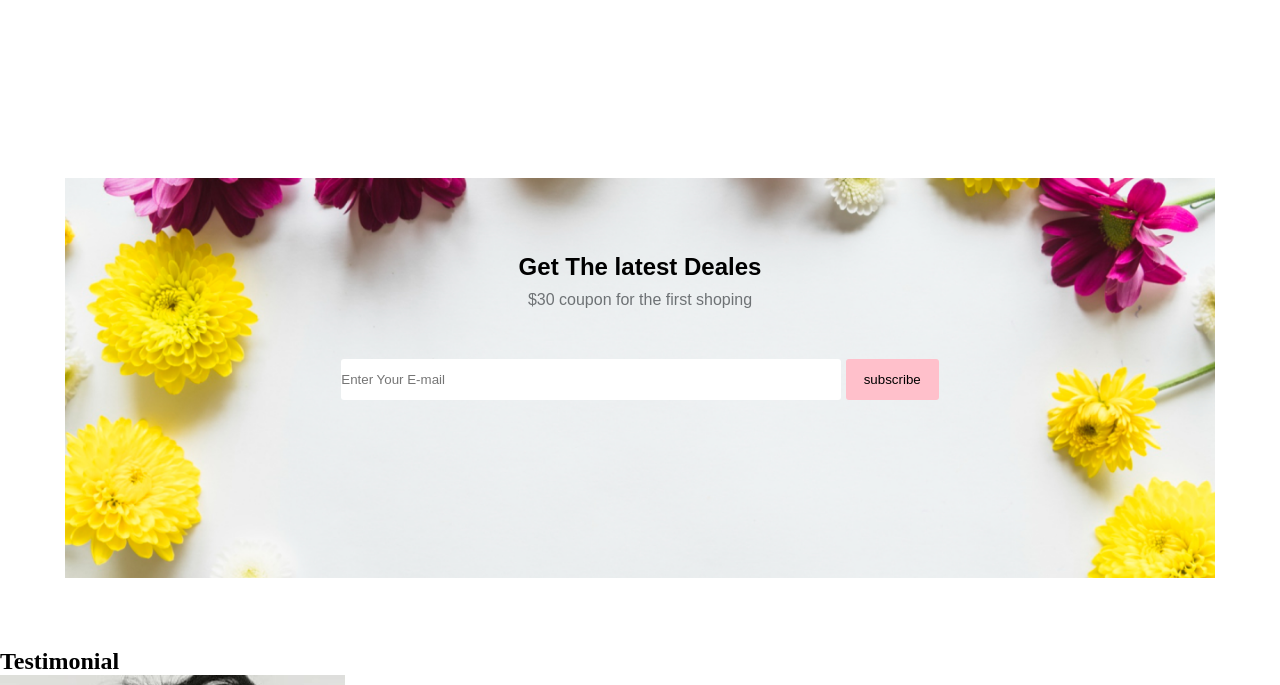
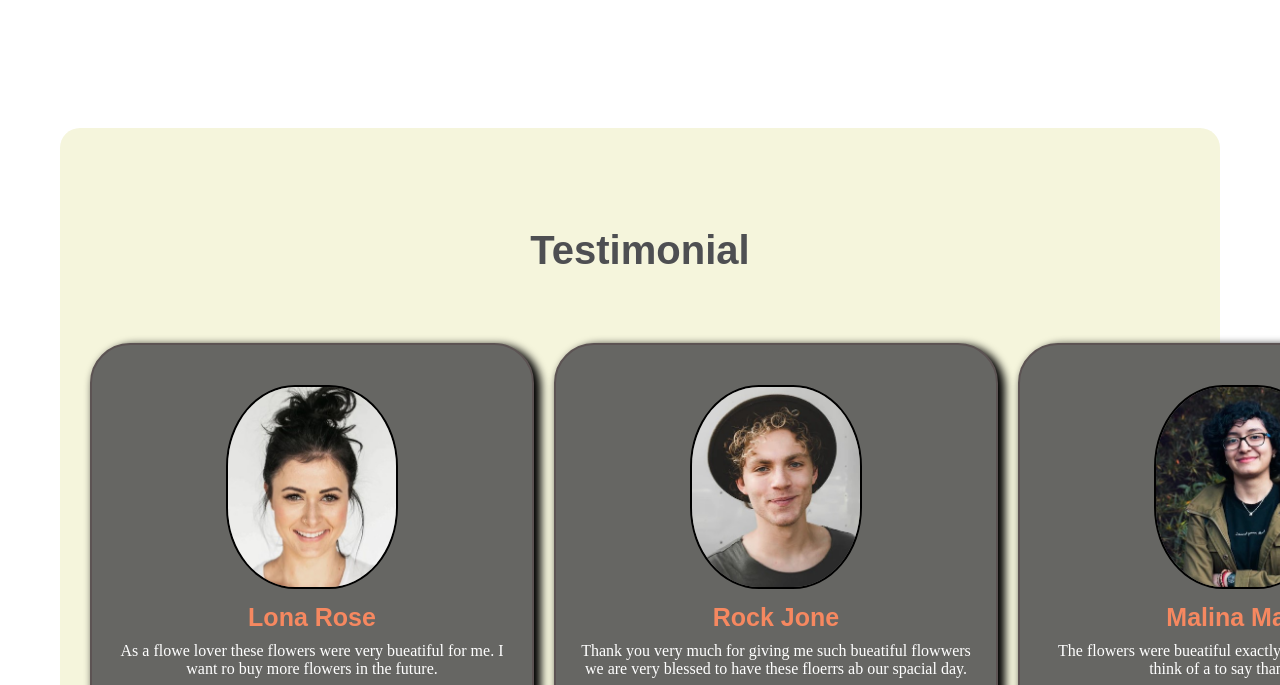
Before and after one commit to chandonkumar23/Asignment, a plain HTML site: page index.html in a window 1280 px wide. Shown: the part 3110-3795 px from the top of the page. Drawn offline with Linux system fonts and the light colour scheme; a web font is replaced by a local one.

Commit message:
added the testimonial section

```diff
--- a/index.html
+++ b/index.html
@@ -56,6 +56,8 @@
                     <img src="flower img/pngwing 8.png" alt="">
                 </div>
             </div>
+
+
             <!---------------instagram--------->
             <div class="instagram-section">
                 <h2 class="instagran-title">Instagram</h2>
@@ -68,8 +70,56 @@
                      <img src="flower img/Rectangle 6.png" alt="">
                      </div>
             </div>
-            <!----------------------subscribe------>
-            <div class="latest-section">
+
+            <!-------------------------testimonial-------------------------->
+            <div class="testimonial-section">
+                <h2 class="testimonial-title">Testimonial</h2>
+                <div class="tesimonial-content">
+                    <div class="tesimonial-column">
+                        <img class="test-img" src="persone/peesone1.jpg" alt="">
+                        <div class="persone-info">
+                        <h3 class="persone-name">Lona Rose</h3>
+                        <p class="persone-discription">As a flowe lover these flowers were very bueatiful for me. I want ro buy more flowers in the future.
+                            </p>
+                        </div>
+                        <div class="social-icon">
+                            <i class="fa-brands fa-facebook"></i>
+                            <i class="fa-brands fa-instagram"></i>
+                            <i class="fa-brands fa-twitter"></i>
+                        </div>
+                    </div>
+                    <div class="tesimonial-column">
+                        <img class="test-img" src="persone/persone3.jpg" alt="">
+                        <div class="persone-info">
+                        <h3 class="persone-name">Rock Jone</h3>
+                        <p class="persone-discription">Thank you very much for giving me such bueatiful flowwers we are very blessed to have these floerrs ab our spacial day.
+                        </p>
+                        </div>
+                        <div class="social-icon">
+                            <i class="fa-brands fa-facebook"></i>
+                            <i class="fa-brands fa-instagram"></i>
+                            <i class="fa-brands fa-twitter"></i>
+                        </div>
+                    </div>
+                    <div class="tesimonial-column">
+                        <img class="test-img" src="persone/persone2.jpg" alt="">
+                        <div class="persone-info">
+                        <h3 class="persone-name">Malina Maya</h3>
+                        <p class="persone-discription">The flowers were bueatiful exactly what i aske for,I can't think of a to say thank you.a
+
+                        </p>
+                        </div>
+                        <div class="social-icon">
+                            <i class="fa-brands fa-facebook"></i>
+                            <i class="fa-brands fa-instagram"></i>
+                            <i class="fa-brands fa-twitter"></i>
+                        </div>
+                    </div>
+                </div>
+            </div>
+
+              <!----------------------subscribe------>
+              <div class="latest-section">
                 <div class="latset-content">
                     <div class="latest-info">
                        <h2 class="latest-title">Get The latest Deales</h2>
@@ -79,43 +129,7 @@
                     </div>
                 </div>
             </div>
-            <div class="testimonial-section">
-                <h2 class="testimonial-title">Testimonial</h2>
-                <div class="tesimonial-content">
-                    <div class="tesimonial-column">
-                        <img src="persone/peesone1.jpg" alt="">
-                        <h3 class="persone-name"></h3>
-                        <p class="persone-discription">Lorem ipsum dolor sit amet consectetur adipisicing elit. Ut, atque.</p>
-                        <div class="social-icon">
-                            <i class="fa-brands fa-facebook"></i>
-                            <i class="fa-brands fa-instagram"></i>
-                            <i class="fa-brands fa-twitter"></i>
-                        </div>
-                    </div>
-                    <div class="tesimonial-column">
-                        <img src="persone/persone3.jpg" alt="">
-                        <h3 class="persone-name"></h3>
-                        <p class="persone-discription">Lorem ipsum dolor sit amet consectetur adipisicing elit. Ut, atque.</p>
-                        <div class="social-icon">
-                            <i class="fa-brands fa-facebook"></i>
-                            <i class="fa-brands fa-instagram"></i>
-                            <i class="fa-brands fa-twitter"></i>
-                        </div>
-                    </div>
-                    <div class="tesimonial-column">
-                        <img src="persone/persone2.jpg" alt="">
-                        <h3 class="persone-name"></h3>
-                        <p class="persone-discription">Lorem ipsum dolor sit amet consectetur adipisicing elit. Ut, atque.</p>
-                        <div class="social-icon">
-                            <i class="fa-brands fa-facebook"></i>
-                            <i class="fa-brands fa-instagram"></i>
-                            <i class="fa-brands fa-twitter"></i>
-                        </div>
-                    </div>
 
-
-                </div>
-            </div>
         </main>
 
             <footer>
--- a/style.css
+++ b/style.css
@@ -183,3 +183,55 @@
     border: 0;
     background-color: pink;
 }
+/******************testimonial style**********/
+.testimonial-section{
+    padding: 30px 10px;
+    margin: 30px 60px;
+    border-radius: 20px;
+    background-color: beige;
+}
+.testimonial-title{
+    text-align: center;
+    padding: 40px 30px;
+    margin: 30px 10px;
+    font-size: 40px;
+    font-family: Arial, Helvetica, sans-serif;
+    font-weight: 900;
+    color: rgb(78, 79, 82);
+}
+.tesimonial-content{
+    display: flex;
+    justify-content: space-around;
+    align-items: center;
+    text-align: center;
+    gap: 20px;
+    margin: 30px 20px;
+}
+.tesimonial-column{
+    border: 2px solid rgb(92, 83, 83);
+    box-shadow: 5px 4px 8px 2px black;
+    border-radius: 40px;
+    padding: 40px 20px;
+    background-color: rgb(102, 102, 99);
+    color: white;
+}
+.test-img{
+    height: 200px;
+    border-radius: 40%;
+    border: 2px solid black;
+}
+.persone-info{
+    width: 400px;
+    margin: 10px 0;
+}
+.persone-name{
+    font-family: Arial, Helvetica, sans-serif;
+    font-size: 25px;
+    font-weight: 700;
+    margin: 10px 5px;
+    color: rgb(246, 136, 96);
+}
+.social-icon{
+    padding: 5px 10px;
+    font-size: 20px;
+}
```
